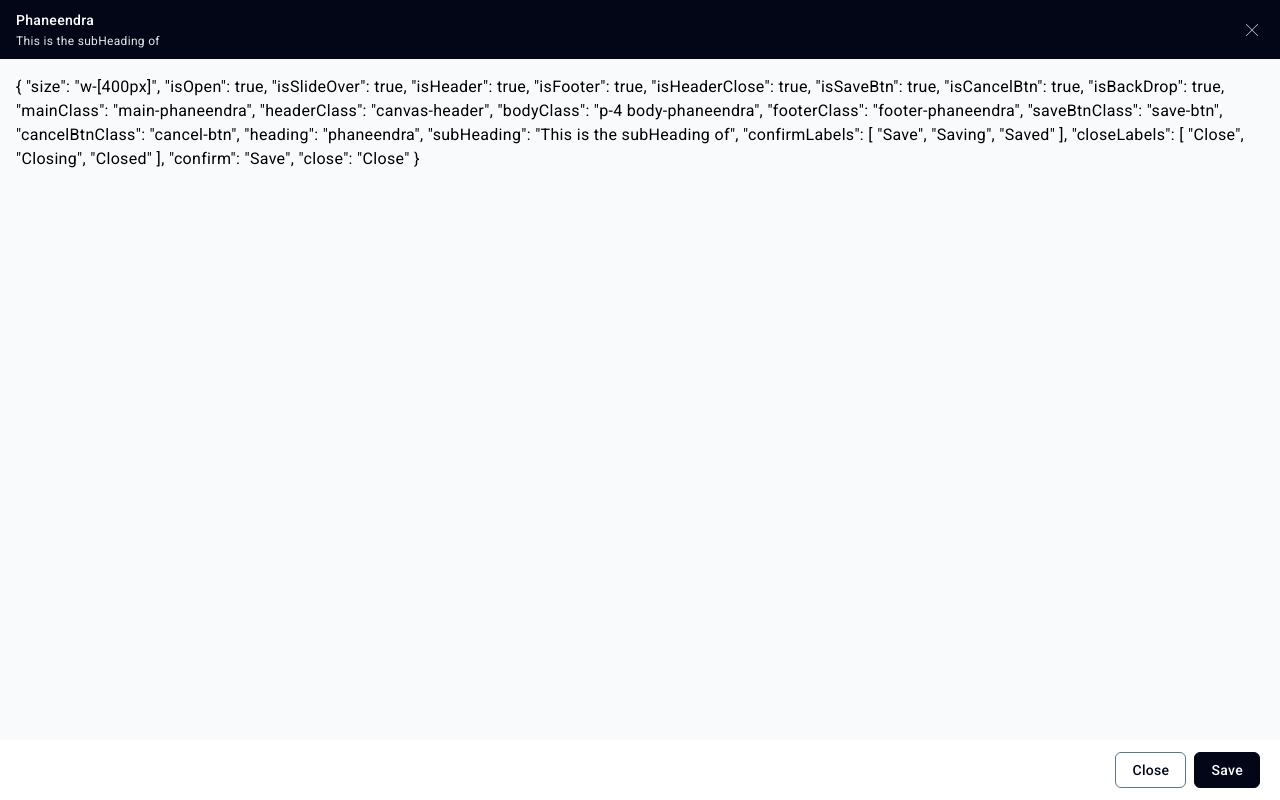
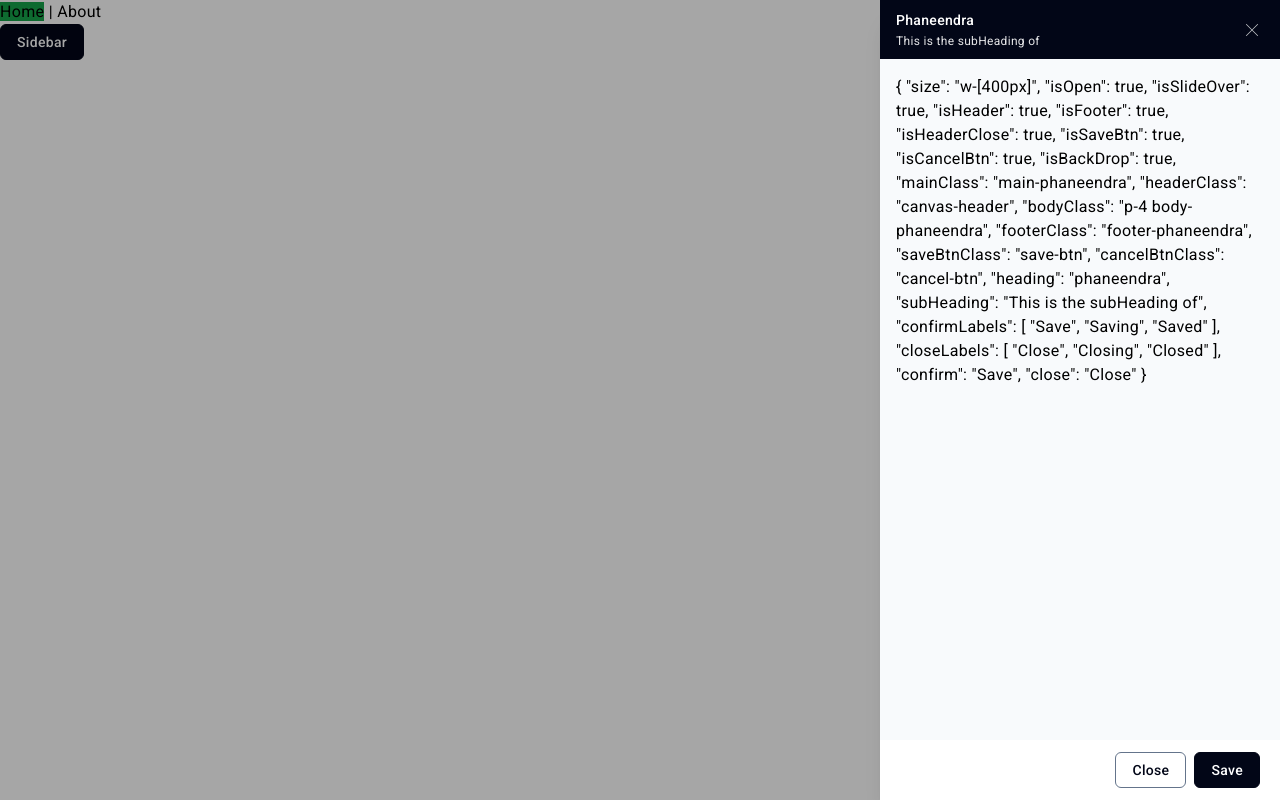
Before and after one commit to phaneendra37/phaneendra37.github.io, a Vue app: page / in a window 1280 px wide. Built offline with nearby package versions, Linux system fonts and the light colour scheme.

Commit message:
Fixed the canvas bug

```diff
--- a/src/components/globalCanvas.vue
+++ b/src/components/globalCanvas.vue
@@ -50,7 +50,7 @@
             as="div"
             :class="{
               [size]: true,
-              'pointer-events-auto relative w-screen': isSlideOver,
+              'pointer-events-auto relative ': isSlideOver,
               'transform overflow-hidden shadow-xl transition-all rounded-xl':
                 !isSlideOver,
             }"
```
